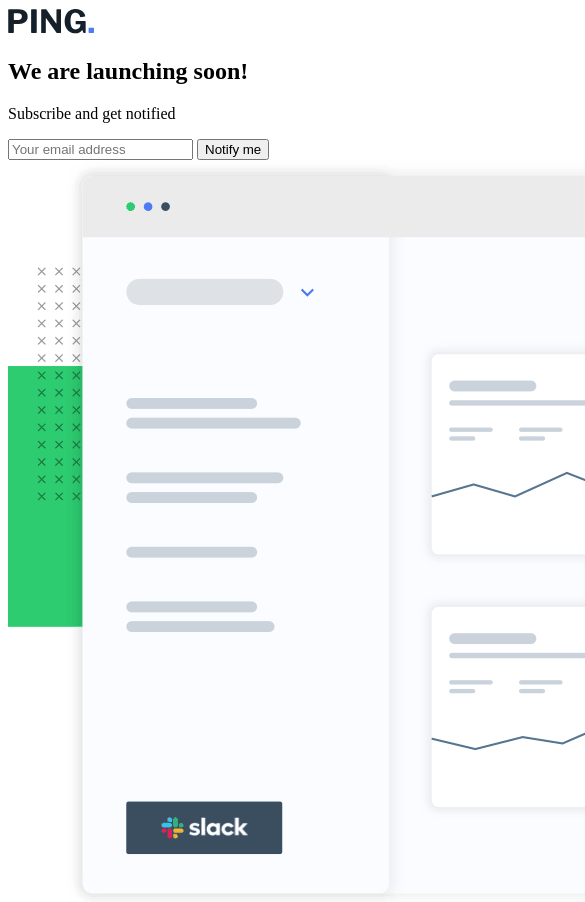
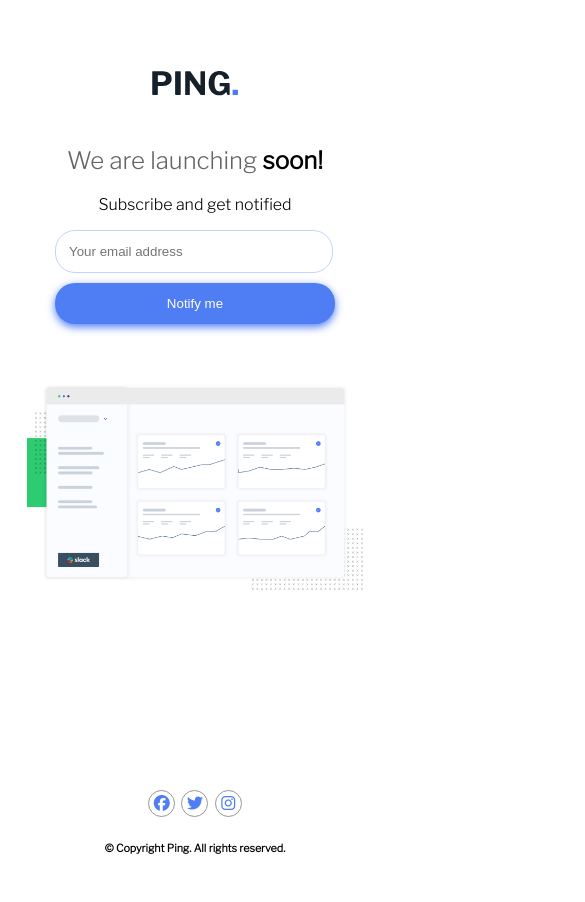
Before and after one commit to ACpanda1408/Ping-single-column-coming-soon-page, a plain HTML site: page index.html in a window 390 px wide. Shown: the top 902 px of the page, 585 px wide, since content can reach past the window. Drawn offline with nearby package versions, Linux system fonts and the light colour scheme.

Commit message:
mobile screen size responsive css

```diff
--- a/index.html
+++ b/index.html
@@ -6,35 +6,45 @@
   <meta name="viewport" content="width=device-width, initial-scale=1.0"> <!-- displays site properly based on user's device -->
   <script src="https://kit.fontawesome.com/8061d79a8d.js" crossorigin="anonymous"></script>
   <link rel="icon" type="image/png" sizes="32x32" href="./images/favicon-32x32.png">
+  <link rel="preconnect" href="https://fonts.googleapis.com">
+  <link rel="preconnect" href="https://fonts.gstatic.com" crossorigin>
+  <link href="https://fonts.googleapis.com/css2?family=Libre+Franklin:wght@300&display=swap" rel="stylesheet">
 
   <title>Frontend Mentor | Ping coming soon page</title>
 </head>
 <body>
-  <div>
+  <div class='logo'>
     <img src='ping-coming-soon-page-master/images/logo.svg'>
   </div>
   <h2><span>We are launching</span> soon!</h2>
 
   <p>Subscribe and get notified</p>
 
+  <div id='form'>
   <form>
     <input type='email' placeholder='Your email address'>
     <button>Notify me</button>
   </form>
+  </div>
 
-  <img src='ping-coming-soon-page-master/images/illustration-dashboard.png'>
+  <div class='illustration'>
+    <img src='ping-coming-soon-page-master/images/illustration-dashboard.png'>
+  </div>
+  <footer>
   <div class='icons'>
+    <div>
     <div class='icon'>
-      <i class="fa-brands fa-facebook"></i>
+      <i class="fa-brands fa-facebook blue-color"></i>
     </div>
     <div class='icon'>
-      <i class="fa-brands fa-twitter"></i>
+      <i class="fa-brands fa-twitter blue-color"></i>
     </div>
     <div class='icon'>
-      <i class="fa-brands fa-instagram"></i>
+      <i class="fa-brands fa-instagram blue-color"></i>
+    </div>
     </div>
   </div>
-
   <h6>&copy; Copyright Ping. All rights reserved.</h6>
+  </footer>
 </body>
 </html>
--- a/style.css
+++ b/style.css
@@ -1,4 +1,75 @@
-html {
-  height: 100%;
-  width: 100%;
+@import url('https://fonts.googleapis.com/css2?family=Libre+Franklin:wght@300&display=swap');
+
+:root{
+  --blue: hsl(223, 87%, 63%);
 }
+body{
+  font-family: 'Libre Franklin', sans-serif;
+  height: 95vh;
+  text-align: center;
+}
+.logo{
+  display: flex;
+  justify-content: center;
+  margin: 70px 0 50px 0;
+}
+span{
+  opacity: .6;
+  font-weight: 400;
+}
+#form{
+  display: flex;
+  justify-content: center;
+}
+input{
+  width: 250px;
+  border:  hsl(223, 100%, 88%) 1px solid;
+  border-radius: 20px;
+  padding: 13px 13px;
+}
+button{
+  margin-top: 10px;
+  width: 280px;
+  border-radius: 20px;
+  padding: 13px 13px;
+  color: white;
+  background-color: var(--blue);
+  border: none;
+  box-shadow: var(--blue) 0px 3px 8px;
+  margin-bottom: 60px;
+}
+form > *{
+  display: block;
+}
+.illustration{
+  display: flex;
+  justify-content: center;
+}
+.illustration > img{
+  width: 90%;
+}
+.blue-color{
+  color: var(--blue)
+}
+.icons > div{
+  display: flex;
+  justify-content: space-around;
+  width: 100px;
+}
+.icons{
+  display: flex;
+  justify-content: center;
+}
+.icon{
+  border: hsl(0, 0%, 59%) solid .5px;
+  border-radius: 50%;
+  width: 25px;
+  height: 25px;
+  display: flex;
+  justify-content: center;
+  align-items: center;
+}
+footer{
+  margin-top: 200px;
+  padding-bottom: 20px;
+}
```
